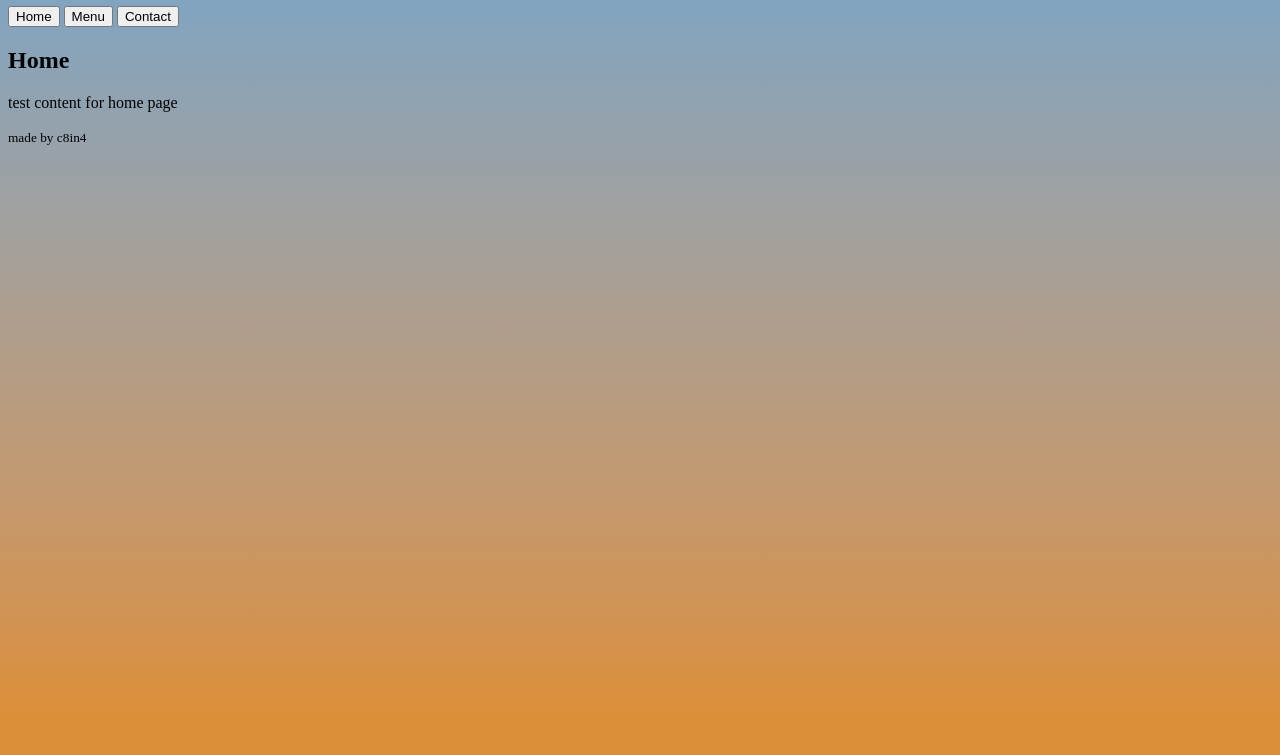
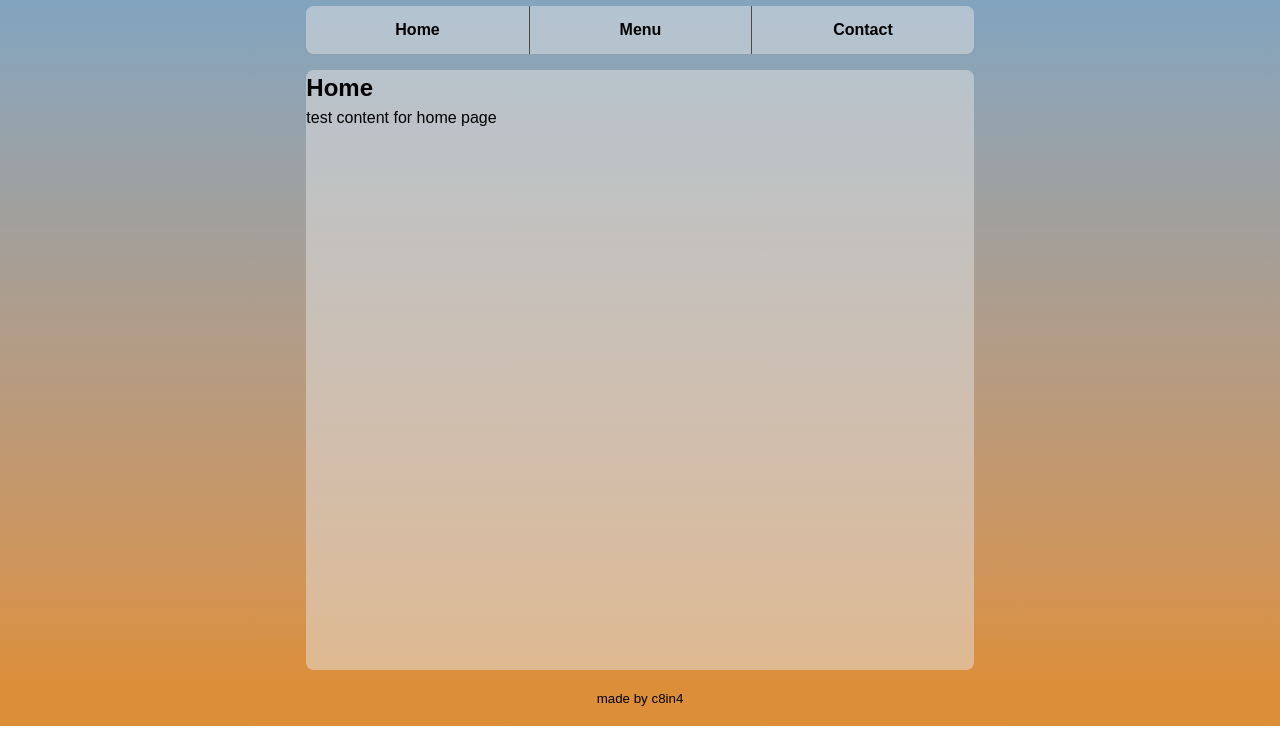
Before and after one commit to c8in4/TOP-restaurant-page, a website built with webpack: page src/index.html in a window 1280 px wide. Shown: the part 74-829 px from the top of the page. After the commit the page ends 800 px from the top, so only its background shows below. Built offline with nearby package versions, Linux system fonts and the light colour scheme.

Commit message:
Add css reset, theme and basic styles

```diff
--- a/src/style.css
+++ b/src/style.css
@@ -1,4 +1,152 @@
+/* 1. Use a more-intuitive box-sizing model */
+*,
+*::before,
+*::after {
+    box-sizing: border-box;
+}
+
+/* 2. Remove default margin */
+* {
+    margin: 0;
+}
+
 body {
+    /* 4. Add accessible line-height */
+    line-height: 1.5;
+    /* 5. Improve text rendering */
+    -webkit-font-smoothing: antialiased;
+}
+
+/* 6. Improve media defaults */
+img,
+picture,
+video,
+canvas,
+svg {
+    display: block;
+    max-width: 100%;
+}
+
+/* 7. Inherit fonts for form controls */
+input,
+button,
+textarea,
+select {
+    font: inherit;
+}
+
+/* 8. Avoid text overflows */
+p,
+h1,
+h2,
+h3,
+h4,
+h5,
+h6 {
+    overflow-wrap: break-word;
+}
+
+/* 9. Improve line wrapping */
+p {
+    text-wrap: pretty;
+}
+
+h1,
+h2,
+h3,
+h4,
+h5,
+h6 {
+    text-wrap: balance;
+}
+
+/*
+  10. Create a root stacking context
+*/
+#root,
+#__next {
+    isolation: isolate;
+}
+
+:root {
+    --clr-bg-dark: oklch(0.92 0 110);
+    --clr-bg-dark-05: oklch(0.92 0 110 / 0.5);
+    --clr-bg: oklch(0.96 0 110);
+    --clr-bg-light: oklch(1 0 110);
+    --clr-text: oklch(0.15 0 110);
+    --clr-text-muted: oklch(0.4 0 110);
+    --clr-highlight: oklch(1 0 110);
+    --clr-border: oklch(0.6 0 110);
+    --clr-border-muted: oklch(0.7 0 110);
+    --clr-primary: oklch(0.76 0.1 110);
+    --clr-secondary: oklch(0.76 0.1 290);
+    --clr-danger: oklch(0.5 0.1 30);
+    --clr-warning: oklch(0.5 0.1 100);
+    --clr-success: oklch(0.5 0.1 160);
+    --clr-info: oklch(0.5 0.1 260);
+
+    --boader-radius: 0.5rem;
+    --box-shadow: 0.1rem 0.1rem 0.5rem var(--clr-text-muted);
+}
+
+/* END of resets and theming */
+
+body {
+    font-family: Arial, Helvetica, sans-serif;
     height: 100dvh;
     background: linear-gradient(oklch(0.7018 0.0763 243), oklch(71.382% 0.1361 65.246) 95%);
+    display: flex;
+    flex-direction: column;
+    align-items: center;
 }
+
+header {
+    margin: 1rem 0;
+    width: 100%;
+    display: flex;
+    flex-direction: column;
+    align-items: center;
+    gap: 1rem;
+
+    nav {
+        width: clamp(300px, 100%, 75ch);
+        height: 3rem;
+        display: grid;
+        grid-template-columns: repeat(3, 1fr);
+        justify-content: center;
+        border-radius: var(--boader-radius);
+        overflow: hidden;
+
+        button {
+            background-color: var(--clr-bg-dark-05);
+            /* background: none; */
+            border: none;
+            font-weight: 600;
+        }
+
+        button+button {
+            border-left: 0.1rem solid var(--clr-text-muted);
+        }
+
+        button:hover {
+            background-color: var(--clr-bg-dark);
+            cursor: pointer;
+            font-size: 1.2rem;
+        }
+    }
+}
+
+main {
+    flex: 1;
+    width: clamp(300px, 100%, 75ch);
+    background-color: var(--clr-bg-dark-05);
+    border-radius: var(--boader-radius);
+
+
+    /* outline: 1px solid var(--clr-danger) */
+    /* #content {} */
+}
+
+footer {
+    margin: 1rem;
+}
```
